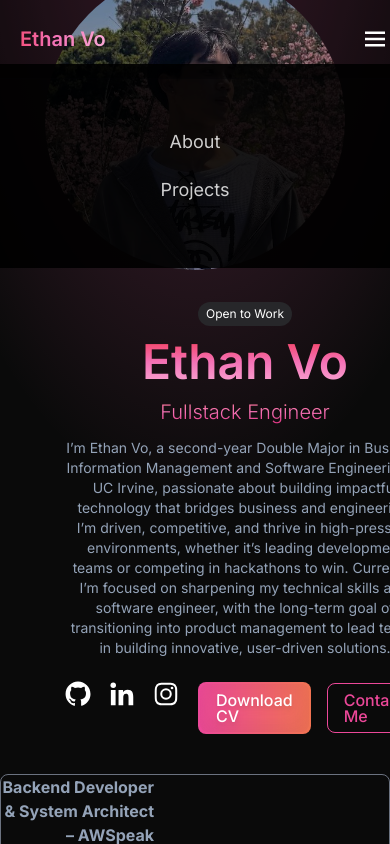
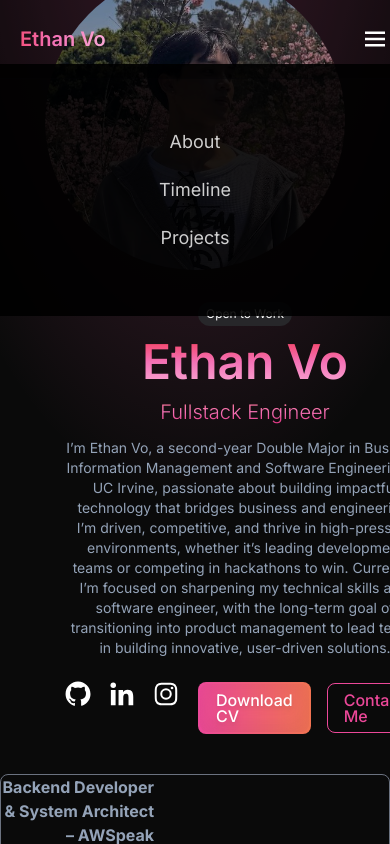
Before and after one commit to ethnvo/portfolio, a React (Vite) app: page / in a window 390 px wide. Both pictures are taken after a click on the button 375 px from the left and 39 px from the top of the page. Shown: the top 844 px of the page. Built offline with nearby package versions, Linux system fonts and the light colour scheme.

Commit message:
added timeline button to normal

```diff
--- a/src/components/Navbar.tsx
+++ b/src/components/Navbar.tsx
@@ -39,6 +39,11 @@ const Navbar = () => {
                 <span className="text-lg"> About </span>
               </a>
             </li>
+            <li className="group px-10 opacity-80 hover:opacity-100 transition-opacity">
+              <a href="#timeline" onClick={() => setIsMenuOpen(false)}>
+                <span className="text-lg"> Timeline </span>
+              </a>
+            </li>
 
             <li className="group px-10 opacity-80 hover:opacity-100 transition-opacity">
               <a href="#projects" onClick={() => setIsMenuOpen(false)}>
```
